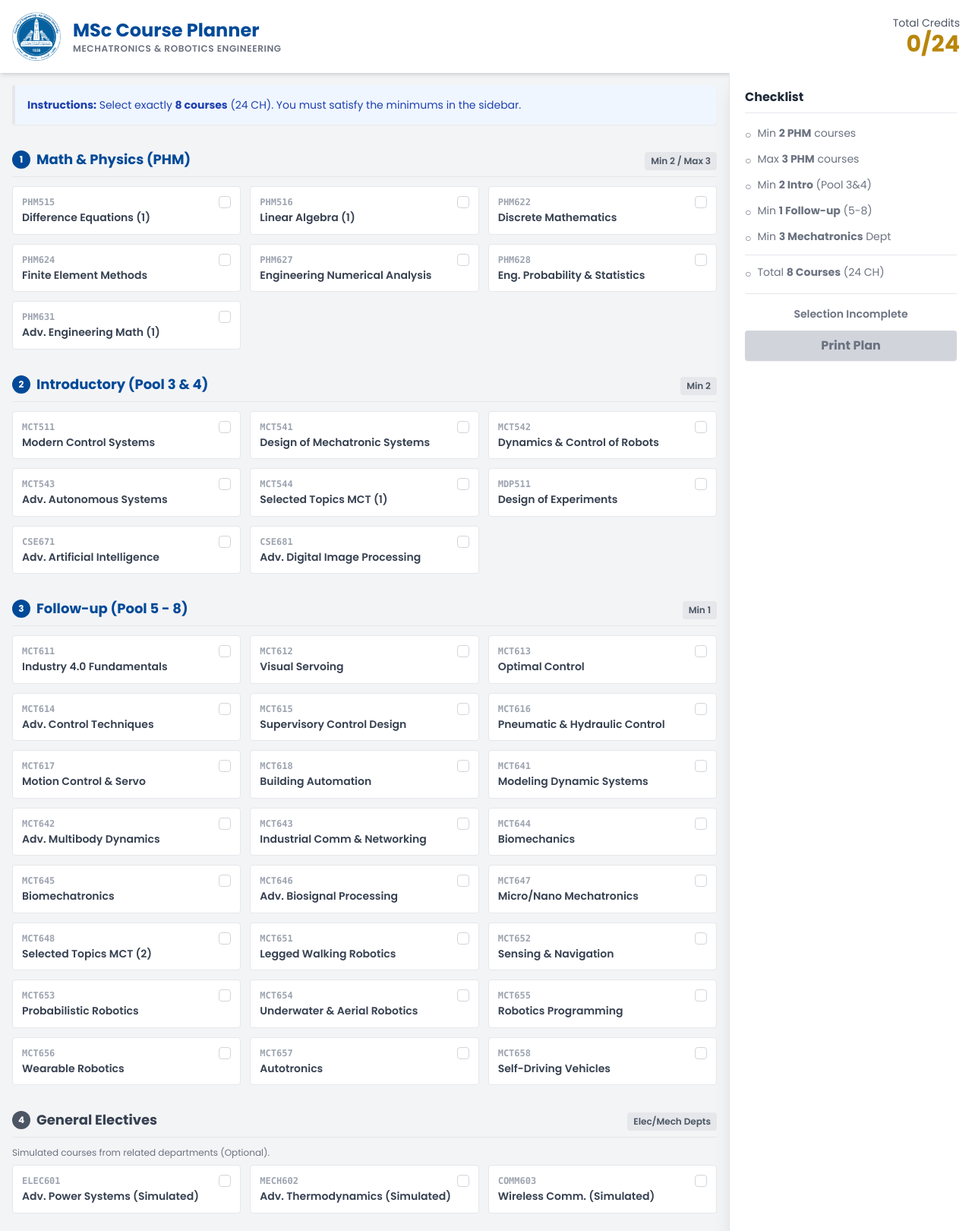
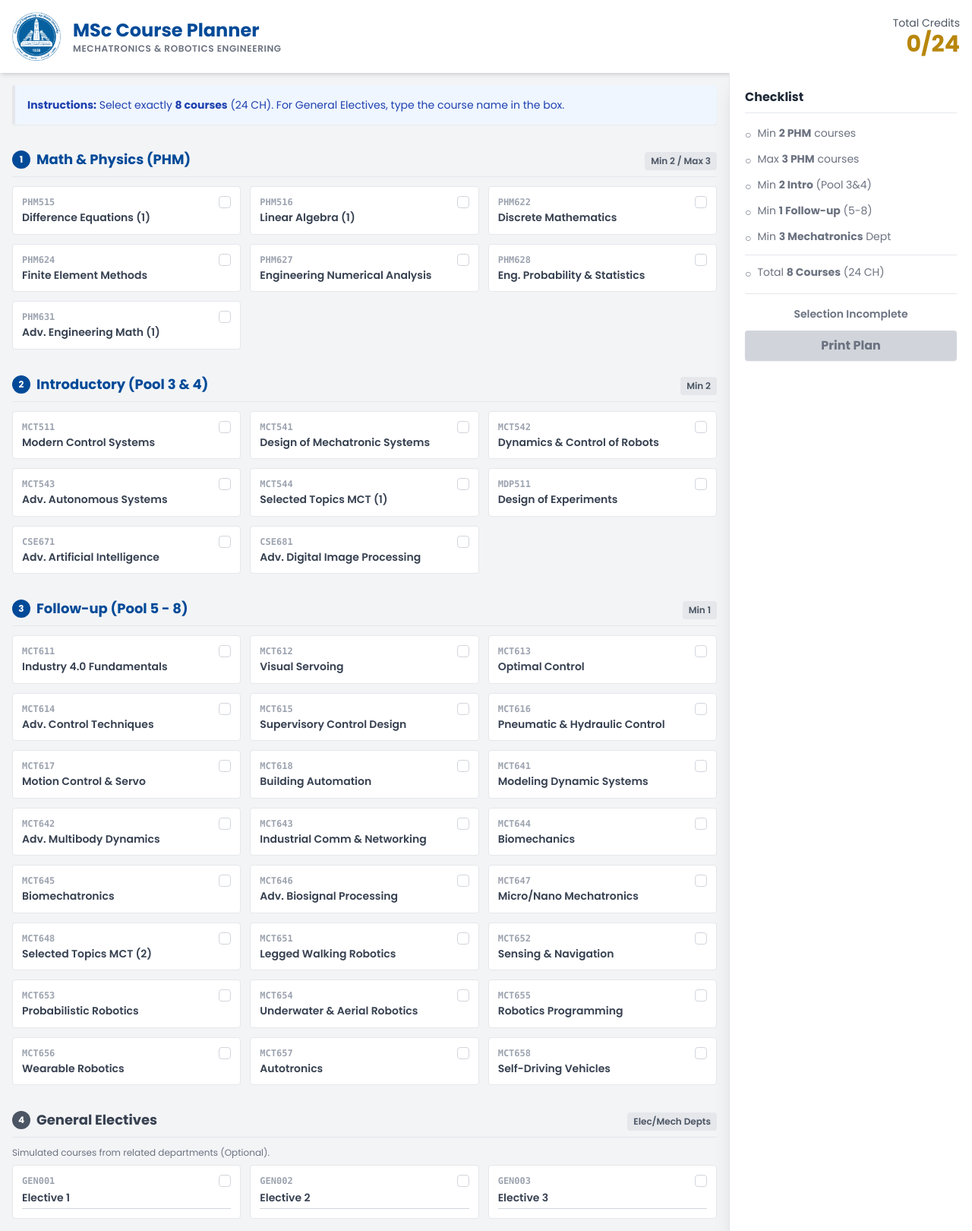
Before and after one commit to mgama1/mgama1.github.io, a Jekyll site: the page asu/mct_courses.html, which Jekyll copies as it is, in a window 1280 px wide. Shown: the whole page at 76% size. Built offline with Jekyll 4.4.1, drawn with Linux system fonts in a browser that asks for light colours; nearby versions of some CDN libraries.

Commit message:
Update mct_courses.html

```diff
--- a/asu/mct_courses.html
+++ b/asu/mct_courses.html
@@ -82,7 +82,7 @@
             <main class="flex-1 overflow-y-auto p-4 pb-[45vh] md:pb-4 space-y-8">
 
                 <div class="bg-blue-50 border-l-4 border-faculty-blue p-4 rounded shadow-sm text-sm text-blue-800">
-                    <strong>Instructions:</strong> Select exactly <strong>8 courses</strong> (24 CH). You must satisfy the minimums in the sidebar.
+                    <strong>Instructions:</strong> Select exactly <strong>8 courses</strong> (24 CH). For General Electives, type the course name in the box.
                 </div>
 
                 <section>
@@ -182,10 +182,8 @@
                 <p style="margin: 5px 0; color: #666;">MSc Mechatronics & Robotics Engineering</p>
                 <p style="margin: 0; font-size: 12px; color: #999;">Faculty of Engineering - Ain Shams University</p>
             </div>
-            <img src="ASU-Logo-400.png" style="height: 80px; width: auto;" alt="Logo">
+            <img src="ASU-Logo-400.png" style="height: 80px; width: auto;" alt="Logo" onerror="this.style.display='none'">
         </div>
-
-
 
         <h3 style="color: #004a98;">Selected Courses (24 Credit Hours)</h3>
         <table>
@@ -200,8 +198,7 @@
                 </tbody>
         </table>
 
-
-    </div>
+        </div>
 
     <script>
         // --- DATA ---
@@ -254,9 +251,9 @@
         ];
 
         const poolGenData = [
-            {code:"ELEC601", title:"Adv. Power Systems (Simulated)"},
-            {code:"MECH602", title:"Adv. Thermodynamics (Simulated)"},
-            {code:"COMM603", title:"Wireless Comm. (Simulated)"}
+            {code:"GEN001", title:"Elective 1", isEditable: true},
+            {code:"GEN002", title:"Elective 2", isEditable: true},
+            {code:"GEN003", title:"Elective 3", isEditable: true}
         ];
 
         const allCourses = [...pool1Data, ...pool34Data, ...pool58Data, ...poolGenData];
@@ -272,14 +269,36 @@
             div.dataset.pool = poolId;
             div.onclick = () => toggleCourse(course.code);
 
-            div.innerHTML = `
+            // Header: Code and Checkbox
+            let html = `
                 <div class="flex justify-between items-start">
                     <span class="text-xs font-bold text-gray-400 font-mono">${course.code}</span>
-                    <div class="h-4 w-4 rounded border border-gray-300 check-circle"></div>
-                </div>
-                <h4 class="text-sm font-semibold text-gray-700 mt-1 leading-tight">${course.title}</h4>
-            `;
+                    <div class="h-4 w-4 rounded border border-gray-300 check-circle flex-shrink-0"></div>
+                </div>`;
+
+            // Body: Title or Editable Input
+            if (course.isEditable) {
+                html += `
+                <input type="text"
+                       value="${course.title}"
+                       class="text-sm font-semibold text-gray-700 mt-1 w-full border-b border-gray-300 focus:border-blue-500 focus:outline-none bg-transparent pb-1"
+                       onclick="event.stopPropagation()"
+                       onchange="updateCourseTitle('${course.code}', this.value)"
+                />`;
+            } else {
+                html += `<h4 class="text-sm font-semibold text-gray-700 mt-1 leading-tight">${course.title}</h4>`;
+            }
+
+            div.innerHTML = html;
             return div;
+        }
+
+        // Logic to update global data when user types in an editable field
+        function updateCourseTitle(code, newTitle) {
+            const course = allCourses.find(c => c.code === code);
+            if (course) {
+                course.title = newTitle;
+            }
         }
 
         function init() {
@@ -403,8 +422,6 @@
                 tbody.appendChild(tr);
             });
 
-
-
             window.print();
         }
 
```
